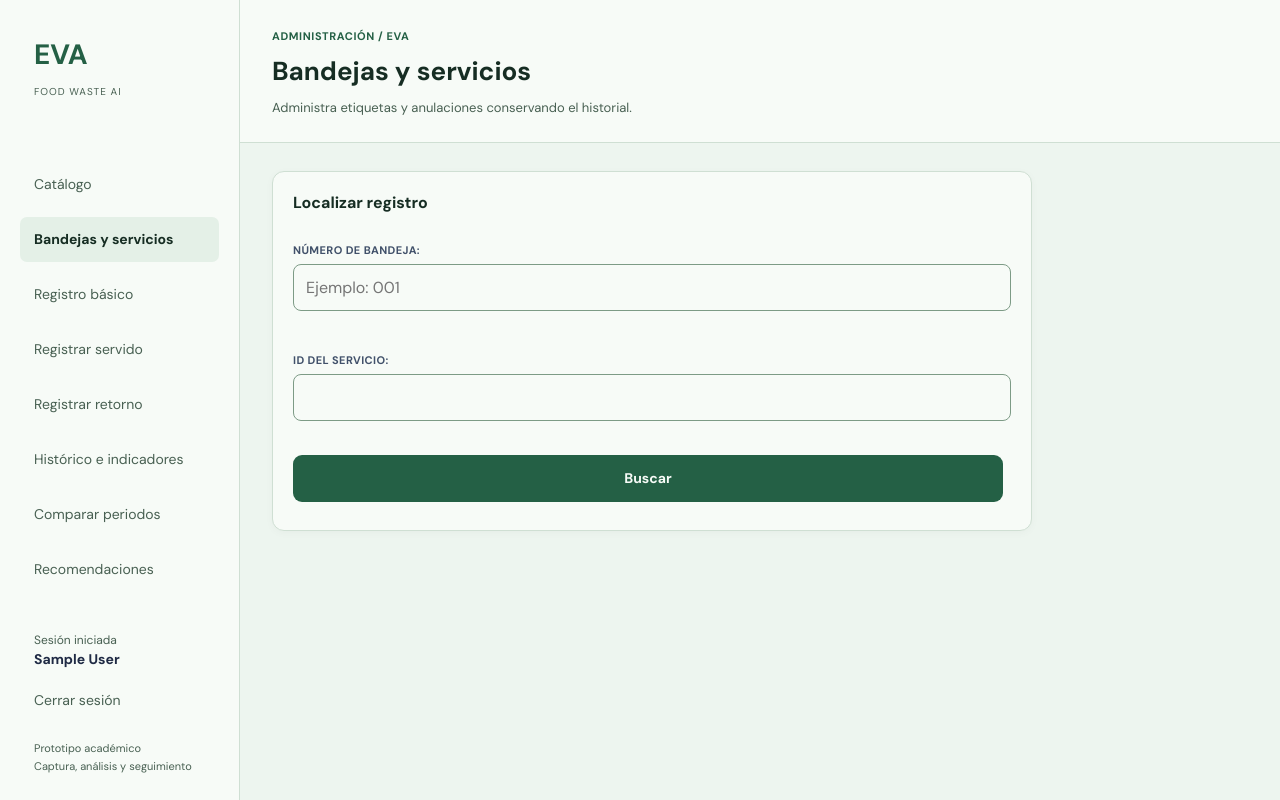
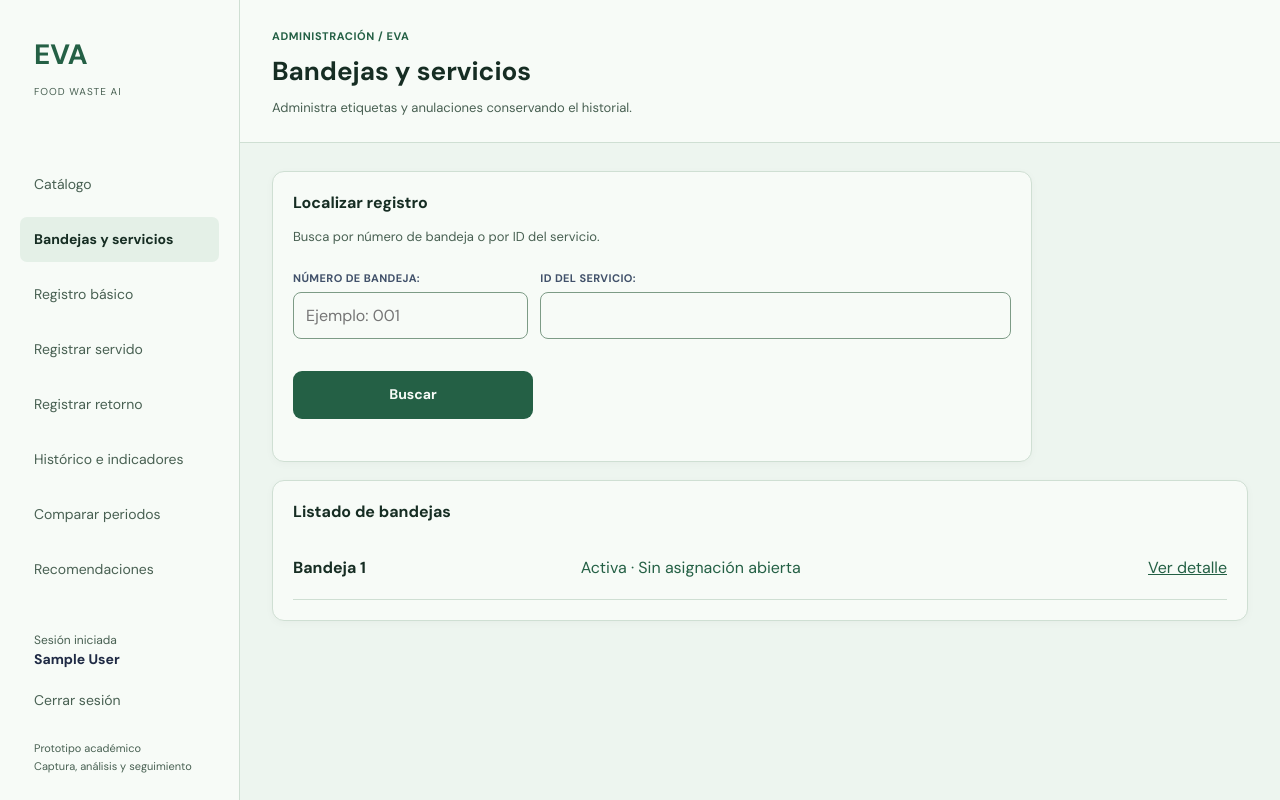
Before and after one commit to Sshadowcitoo/EVA, a Django app: page /captura/gestion/ in a window 1280 px wide. Run offline with Django 5.2, Linux system fonts and the light colour scheme; a user stored in the database is signed in; tables that the repository leaves empty hold one stand-in row (values such as "Sample post").

Commit message:
Organiza bandejas, gestión de servicios y etiquetas QR

```diff
--- a/apps/captura/gestion_views.py
+++ b/apps/captura/gestion_views.py
@@ -6,6 +6,8 @@ import qrcode.image.svg
 from django.contrib import messages
 from django.contrib.auth.decorators import permission_required
 from django.core.exceptions import ValidationError
+from django.core.paginator import Paginator
+from django.db.models import Exists, OuterRef
 from django.http import Http404, HttpResponse
 from django.shortcuts import get_object_or_404, redirect, render
 from django.urls import reverse
@@ -31,9 +33,15 @@ def _contexto(request, **extra):
 @roles_required(ADMINISTRACION)
 @require_GET
 def gestion(request):
-    form = BuscarGestionForm(request.GET or None)
-    bandeja = servicio = None
-    if request.GET and form.is_valid():
+    busqueda = request.GET.copy()
+    pagina = busqueda.pop('pagina', [None])[-1]
+    form = BuscarGestionForm(busqueda or None)
+    bandeja = servicio = asignacion = bandejas = None
+    if not form.is_bound:
+        abiertas = AsignacionBandeja.objects.filter(bandeja_id=OuterRef('pk'), fin__isnull=True)
+        listado = Bandeja.objects.annotate(ocupada=Exists(abiertas))
+        bandejas = Paginator(listado, 25).get_page(pagina)
+    elif form.is_valid():
         if form.cleaned_data['numero']:
             bandeja = get_object_or_404(Bandeja, numero=form.cleaned_data['numero'])
             asignacion = AsignacionBandeja.objects.select_related('servicio').filter(bandeja=bandeja, fin__isnull=True).first()
@@ -45,7 +53,8 @@ def gestion(request):
     etiqueta = bandeja.etiquetas.filter(revocada_en__isnull=True).first() if bandeja else None
     historial = bandeja.etiquetas.filter(revocada_en__isnull=False).select_related('revocada_por')[:5] if bandeja else []
     return render(request, 'captura/gestion.html', _contexto(request, form=form, bandeja=bandeja,
-                  servicio=servicio, etiqueta=etiqueta, historial=historial))
+                  servicio=servicio, etiqueta=etiqueta, historial=historial,
+                  asignacion=asignacion, bandejas=bandejas))
 
 
 @never_cache
@@ -96,7 +105,7 @@ def reemplazar(request, pk):
 @require_GET
 def qr_etiqueta(request, pk):
     etiqueta = get_object_or_404(EtiquetaBandeja, pk=pk, revocada_en__isnull=True)
-    image = qrcode.make(etiqueta.codigo, image_factory=qrcode.image.svg.SvgPathImage, border=4)
+    image = qrcode.make(etiqueta.codigo, image_factory=qrcode.image.svg.SvgPathFillImage, border=4)
     output = BytesIO()
     image.save(output)
     response = HttpResponse(output.getvalue(), content_type='image/svg+xml')
--- a/static/css/gestion_captura.css
+++ b/static/css/gestion_captura.css
@@ -6,3 +6,43 @@
 .capture-operation input[type="checkbox"] { width: auto; justify-self: start; }
 .capture-history { margin-top: 24px; }
 .capture-history article + article { border-top: 1px solid #e8edf3; margin-top: 16px; }
+
+.gestion-bandejas .gestion-busqueda,
+.gestion-bandejas .gestion-listado { margin-bottom: 18px; }
+.gestion-campos {
+  display: grid;
+  grid-template-columns: minmax(0, 1fr) minmax(0, 2fr);
+  gap: 12px;
+}
+.gestion-acciones {
+  display: flex;
+  flex-wrap: wrap;
+  align-items: center;
+  gap: 10px 16px;
+  margin-block: 14px;
+}
+.gestion-acciones :is(a, button) { min-height: 44px; }
+.gestion-acciones a { display: inline-flex; align-items: center; }
+.gestion-bandejas-lista { margin: 0; padding: 0; list-style: none; }
+.gestion-bandejas-lista li {
+  display: grid;
+  grid-template-columns: minmax(0, 1fr) minmax(0, 2fr) auto;
+  align-items: center;
+  gap: 8px;
+  padding: 10px 0;
+  border-bottom: 1px solid var(--eva-border);
+}
+.gestion-bandejas-lista a { display: flex; align-items: center; min-height: 44px; }
+.gestion-estado { color: var(--eva-action); }
+.gestion-detalle > * { min-width: 0; overflow-wrap: anywhere; }
+.gestion-bandejas .label-qr { padding: 8px; border: 1px solid var(--eva-border); }
+.gestion-bandejas .danger-button { background: #a12626; color: white; border-color: #a12626; }
+.gestion-bandejas .danger-button:hover { background: #7d1d1d; }
+
+@media (max-width: 640px) {
+  .gestion-campos, .gestion-bandejas .gestion-detalle { grid-template-columns: minmax(0, 1fr); }
+  .gestion-acciones .button { width: 100%; justify-content: center; }
+  .gestion-bandejas-lista li { grid-template-columns: minmax(0, 1fr) auto; }
+  .gestion-bandejas-lista li .gestion-estado { grid-row: 2; }
+  .gestion-bandejas-lista li a { grid-column: 2; grid-row: 1 / 3; }
+}
--- a/templates/captura/base_gestion.html
+++ b/templates/captura/base_gestion.html
@@ -1,15 +1,18 @@
 {% extends "base.html" %}
 {% load static %}
+{% block body_classes %} gestion-bandejas{% endblock %}
+{% block page_styles %}
+<link rel="stylesheet" href="{% static 'css/captura.css' %}">
+<link rel="stylesheet" href="{% static 'css/gestion_captura.css' %}">
+{% endblock %}
 {% block eyebrow %}ADMINISTRACIÓN / EVA{% endblock %}
 {% block navigation %}
 <a class="nav-link" href="{% url 'catalogo:platos' %}">Catálogo</a>
-<a class="nav-link active" href="{% url 'captura:gestion' %}">Bandejas y servicios</a>
+<a class="nav-link active" aria-current="location" href="{% url 'captura:gestion' %}">Bandejas y servicios</a>
 {% include 'includes/captura_nav.html' %}
 {% include 'includes/historico_nav.html' %}
 {% endblock %}
 {% block content %}
-<link rel="stylesheet" href="{% static 'css/captura.css' %}">
-<link rel="stylesheet" href="{% static 'css/gestion_captura.css' %}">
 {% for message in messages %}<p class="info-box" role="status">{{ message }}</p>{% endfor %}
 {% block gestion_content %}{% endblock %}
 {% endblock %}
--- a/templates/captura/gestion.html
+++ b/templates/captura/gestion.html
@@ -3,32 +3,80 @@
 {% block heading %}Bandejas y servicios{% endblock %}
 {% block subtitle %}Administra etiquetas y anulaciones conservando el historial.{% endblock %}
 {% block gestion_content %}
-<section class="panel capture-operation"><h2>Localizar registro</h2><form method="get">{{ form.as_p }}<button class="button primary-button">Buscar</button></form></section>
+<section class="panel capture-operation gestion-busqueda" aria-labelledby="gestion-buscar">
+  <h2 id="gestion-buscar">Localizar registro</h2>
+  <p class="muted">Busca por número de bandeja o por ID del servicio.</p>
+  <form method="get">
+    {% if form.errors %}<p class="error-summary" role="alert">Revisa los datos de búsqueda.</p>{% endif %}
+    {{ form.non_field_errors }}
+    <div class="gestion-campos">
+      {% for campo in form %}
+        <div>
+          {{ campo.label_tag }}
+          {{ campo }}
+          {{ campo.errors }}
+        </div>
+      {% endfor %}
+    </div>
+    <div class="gestion-acciones">
+      <button type="submit" class="button primary-button">Buscar</button>
+      {% if form.is_bound %}<a href="{% url 'captura:gestion' %}">Volver al listado</a>{% endif %}
+    </div>
+  </form>
+</section>
+{% if bandejas is not None %}
+  <section class="panel gestion-listado" aria-labelledby="gestion-listado">
+    <h2 id="gestion-listado">Listado de bandejas</h2>
+    {% if bandejas.object_list %}
+      <ul class="gestion-bandejas-lista">
+        {% for item in bandejas %}
+          <li>
+            <strong>Bandeja {{ item.numero }}</strong>
+            <span class="gestion-estado">{% if item.activo %}Activa{% else %}Inactiva{% endif %} · {% if item.ocupada %}Asignada{% else %}Sin asignación abierta{% endif %}</span>
+            <a href="?numero={{ item.numero }}" aria-label="Ver bandeja {{ item.numero }}">Ver detalle</a>
+          </li>
+        {% endfor %}
+      </ul>
+      {% if bandejas.has_other_pages %}
+        <nav class="gestion-acciones" aria-label="Páginas del listado">
+          {% if bandejas.has_previous %}<a href="?pagina={{ bandejas.previous_page_number }}">Anterior</a>{% endif %}
+          <span>Página {{ bandejas.number }} de {{ bandejas.paginator.num_pages }}</span>
+          {% if bandejas.has_next %}<a href="?pagina={{ bandejas.next_page_number }}">Siguiente</a>{% endif %}
+        </nav>
+      {% endif %}
+    {% else %}
+      <p class="muted">Todavía no hay bandejas registradas.</p>
+    {% endif %}
+  </section>
+{% endif %}
 {% if bandeja %}
-<div class="capture-grid">
-<section class="panel"><h2>Bandeja {{ bandeja.numero }}</h2>
-  <p>{% if bandeja.activo %}Activa{% else %}Inactiva{% endif %}</p>
-  {% if etiqueta %}<p>Etiqueta vigente: <code class="label-code">{{ etiqueta.codigo }}</code></p>
-    {% if permite_reemplazar %}
-    <img class="label-qr" src="{% url 'captura:qr_etiqueta' etiqueta.pk %}" alt="QR de la bandeja {{ bandeja.numero }}">
-    <p><a class="button secondary-button" href="{% url 'captura:qr_etiqueta' etiqueta.pk %}" download="bandeja-{{ bandeja.numero }}.svg">Descargar QR</a></p>
-    <p><a class="button secondary-button" href="{% url 'captura:reemplazar_etiqueta' bandeja.pk %}">Reemplazar etiqueta</a></p>
-    {% endif %}
-  {% endif %}
-  <p class="muted">Imprime el QR junto al número visible y colócalo en el borde de la bandeja. El código no permite iniciar sesión.</p>
-</section>
+<div class="capture-grid gestion-detalle">
 {% endif %}
 {% if servicio %}
 <section class="panel"><h2>Servicio localizado</h2>
 <p class="label-code">{{ servicio.pk }}</p><p>{{ servicio.get_plato_display }} · {{ servicio.get_tipo_porcion_display }}</p>
 <p><strong>{{ servicio.get_estado_captura_display|default:"Histórico sin captura" }}</strong></p>
 {% if servicio.anulado_en %}<dl class="capture-details"><dt>Motivo</dt><dd>{{ servicio.anulado_motivo }}</dd><dt>Responsable</dt><dd>{{ servicio.anulado_por.get_username }}</dd><dt>Fecha</dt><dd>{{ servicio.anulado_en }}</dd></dl>{% endif %}
+{% if asignacion %}<p><strong>Asignación:</strong> {% if asignacion.fin %}Cerrada el {{ asignacion.fin }}{% else %}Abierta desde {{ asignacion.inicio }}{% endif %}</p>{% endif %}
 {% include 'captura/_contexto_servicio.html' %}
 {% if permite_anular %}{% if servicio.estado_captura == 'PENDIENTE_SERVIDO' or servicio.estado_captura == 'EN_ESPERA_RETORNO' %}
 <a class="button danger-button" href="{% url 'captura:anular_servicio' servicio.pk %}">Anular servicio</a>
 {% endif %}{% endif %}
 </section>
 {% elif bandeja %}<section class="panel"><h2>Bandeja libre</h2><p>No tiene un servicio abierto. El reemplazo de etiqueta conserva su historial.</p></section>{% endif %}
+{% if bandeja %}
+<section class="panel"><h2>Bandeja {{ bandeja.numero }}</h2>
+  <p class="gestion-estado">{% if bandeja.activo %}Activa{% else %}Inactiva{% endif %}</p>
+  {% if etiqueta %}<p>Etiqueta vigente: <code class="label-code">{{ etiqueta.codigo }}</code></p>
+    {% if permite_reemplazar %}
+    <img class="label-qr" src="{% url 'captura:qr_etiqueta' etiqueta.pk %}" alt="QR de la bandeja {{ bandeja.numero }}">
+    <div class="gestion-acciones"><a class="button primary-button" href="{% url 'captura:qr_etiqueta' etiqueta.pk %}" download="bandeja-{{ bandeja.numero }}.svg">Descargar QR</a>
+    <a class="button secondary-button" href="{% url 'captura:reemplazar_etiqueta' bandeja.pk %}">Reemplazar etiqueta</a></div>
+    {% endif %}
+  {% else %}<p class="muted">Esta bandeja no tiene etiqueta vigente.</p>{% endif %}
+  {% if etiqueta and permite_reemplazar %}<p class="muted">Imprime el QR junto al número visible y colócalo en el borde de la bandeja. El código no permite iniciar sesión.</p>{% endif %}
+</section>
+{% endif %}
 {% if bandeja %}</div>{% endif %}
 {% if historial %}<section class="panel capture-history"><h2>Últimos reemplazos</h2>{% for anterior in historial %}<article><p>Revocada el {{ anterior.revocada_en }} por {{ anterior.revocada_por.get_username }}</p><p>{{ anterior.motivo_revocacion }}</p></article>{% endfor %}</section>{% endif %}
 {% endblock %}
--- a/templates/captura/reemplazar_etiqueta.html
+++ b/templates/captura/reemplazar_etiqueta.html
@@ -5,7 +5,9 @@
 {% block gestion_content %}
 <section class="panel capture-operation"><h2>Bandeja {{ bandeja.numero }}</h2><p class="label-code">Etiqueta vigente: {{ etiqueta.codigo }}</p>
 <p class="info-box">El servicio y las fotografías conservan sus identificadores. Retira físicamente la etiqueta anterior cuando coloques el nuevo QR.</p>
-<form method="post">{% csrf_token %}{{ form.as_p }}<button class="button primary-button">Confirmar reemplazo</button></form>
-<a class="button secondary-button" href="{% url 'captura:gestion' %}?numero={{ bandeja.numero }}">Volver y revisar etiqueta vigente</a>
+<form method="post">{% csrf_token %}{% if form.errors %}<p class="error-summary" role="alert">Revisa el motivo y la confirmación antes de continuar.</p>{% endif %}
+{{ form.as_p }}<div class="gestion-acciones"><button class="button primary-button">Confirmar reemplazo</button>
+<a class="button secondary-button" href="{% url 'captura:gestion' %}?numero={{ bandeja.numero }}">Volver a la bandeja</a>
+</div></form>
 </section>
 {% endblock %}
```
Also changed, not shown: apps/captura/test_gestion.py (+22 -2 lines), docs/cierre_auditoria_visual.md (added, +74 -0 lines), docs/qa_bandejas_etiquetas_qr.md (added, +24 -0 lines), templates/captura/anular_servicio.html (+5 -2 lines).
